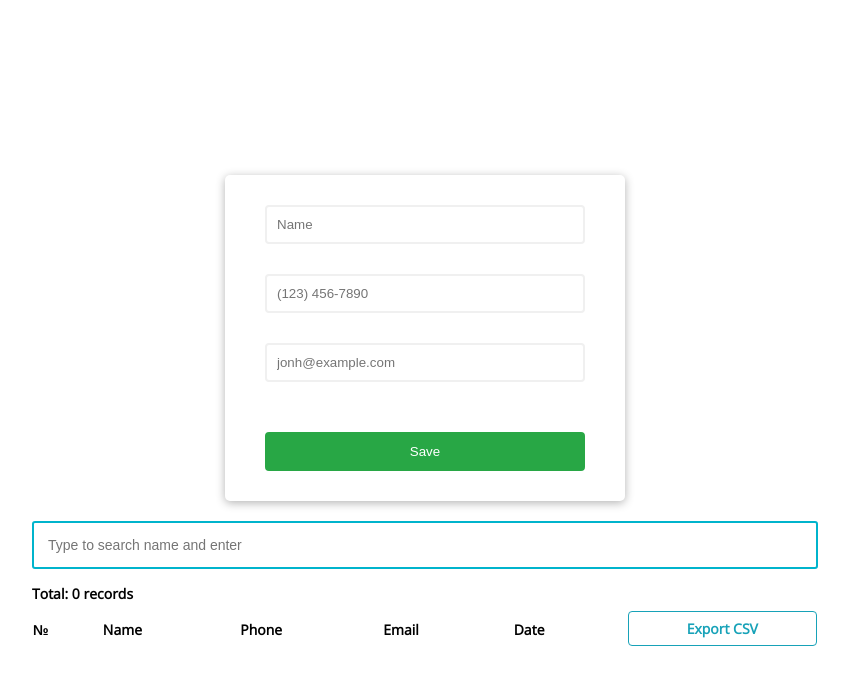
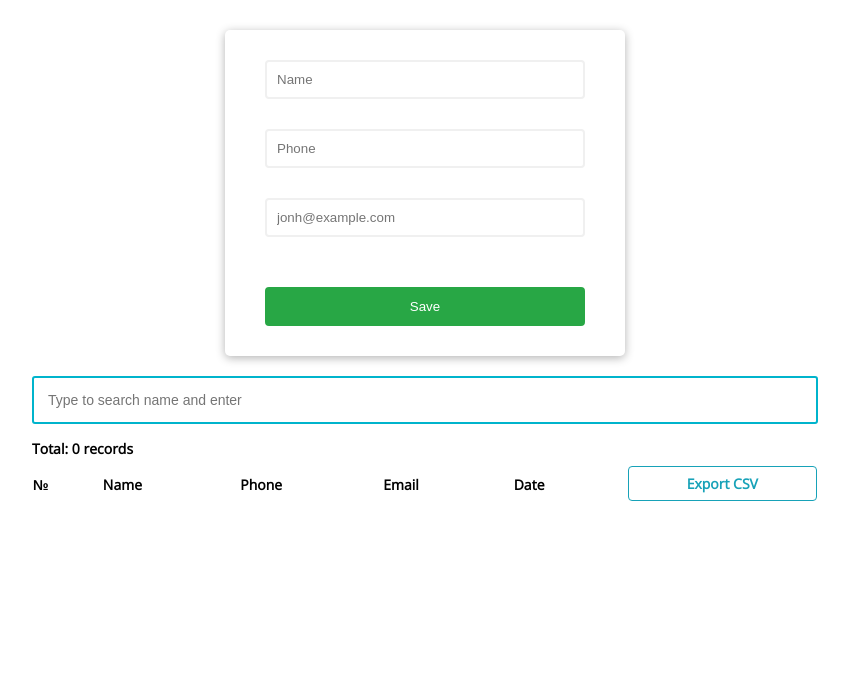
Before and after one commit to seng-js/react-js-contact-list-hook, a React (Create React App) app: page / in a window 1280 px wide. Shown: the top 684 px of the page, without its empty margins (215-1064 px from the left). Built offline with nearby package versions, Linux system fonts and the light colour scheme.

Commit message:
- Fixed save data

```diff
--- a/src/App.js
+++ b/src/App.js
@@ -2,12 +2,12 @@ import './App.css';
 import ContactList from "./components/Contact/ContactList";
 import ContactForm from "./components/Contact/ContactForm";
 import ContactSearch from "./components/Contact/ContactSearch";
-import {getContactStorage, getDataById, searchContactInfo} from "./util/";
+import {getContactStorage, getDataById, searchContactInfo, getDefaultContact} from "./util/";
 import React, {useState} from 'react';
 
 function App() {
     const [contacts, setContacts] = useState(getContactStorage());
-    const [contact, setContact] = useState([]);
+    const [contact, setContact] = useState(getDefaultContact());
 
     const editActionInfo = (id) => {
         setContact(getDataById(id))
--- a/src/components/Contact/ContactForm.js
+++ b/src/components/Contact/ContactForm.js
@@ -1,4 +1,5 @@
 import {useForm} from 'react-hook-form';
+import React, { useEffect, useMemo } from 'react';
 import {
     getContactStorage,
     contactStore,
@@ -7,29 +8,11 @@ import {
 } from "../../util/";
 
 const ContactForm = (props) => {
-    const { register, handleSubmit, formState: { errors }, setValue } = useForm();
-
-    setValue('name', props.contact?.name);
-    setValue('phone', props.contact?.phone);
-    setValue('email', props.contact?.email);
-
-    const validationOptions = {
-        name: { required: "Name is required!" },
-        phone: {
-            required: "Phone is required!",
-            pattern: {
-                value: /^\(?(\d{3})\)?[- ]?(\d{3})[- ]?(\d{4})$/,
-                message: 'Phone is invalid format!',
-            }
-        },
-        email: {
-            required: "Email is required!",
-            pattern: {
-                value: /^[a-zA-Z0-9]+@[a-zA-Z0-9]+\.[A-Za-z]+$/,
-                message: 'Email is invalid format!',
-            }
-        }
-    };
+    const { register, handleSubmit, formState: { errors }, reset } = useForm({
+        defaultValues: useMemo(() => {
+            return props.contact;
+        }, [props])
+    });
 
     const saveInfo = (data) => {
         if (props.contact?.id === undefined) {
@@ -66,40 +49,45 @@ const ContactForm = (props) => {
         localStorage.setItem(contactStore(), JSON.stringify(contacts));
     }
 
+    useEffect(() => {
+        reset(props.contact);
+    }, [props.contact, reset]);
+
     return (
         <div className="wrapper">
             <form action="" id="form" onSubmit={handleSubmit(saveInfo)} className="form">
                 <div className={errors?.name ? "form-control error" : "form-control"}>
-                    <input type="text" id="name"
-                           name="name"
-                           onChange={(event) => {setValue('name', event.target.value)}}
+                    <input type="text"
                            placeholder="Name"
-                           {...register('name', validationOptions.name) }
+                           {...register('name', {required: {value: true, message: 'Name is required!'}}) }
                     />
                     <small>{errors?.name && errors?.name.message}</small>
                 </div>
                 <div  className={errors?.phone ? "form-control error" : "form-control"}>
-                    <input type="phone" id="phone"
-                           name="phone"
-                           onChange={(event) => {setValue('phone', event.target.value)}}
-                           placeholder="(123) 456-7890"
-                           {...register('phone', validationOptions.phone )}
+                    <input type="phone"
+                           placeholder="Phone"
+                           {...register("phone", {
+                               required: { value: true, message: "Phone is required!" },
+                               pattern: { value: /^-?\d+\.?\d*$/, message: 'Phone is invalid format!' },
+                               minLength: { value: 9, message: 'Min digit 9' },
+                           })}
                     />
                     <small>{errors?.phone && errors.phone.message}</small>
                 </div>
                 <div  className={errors?.email ? "form-control error" : "form-control"}>
-                    <input type="text" id="email"
-                           name="email"
+                    <input type="text"
                            placeholder="jonh@example.com"
-                           onChange={(event) => {setValue('email', event.target.value)}}
-                           {...register('email', validationOptions.email )}
+                           {...register("email", {
+                               required: { value: true, message: "Email is required!" },
+                               pattern: { value: /^[a-zA-Z0-9]+@[a-zA-Z0-9]+\.[A-Za-z]+$/, message: 'Email is invalid format!' }
+                           })}
                     />
                     <small>{errors?.email && errors.email.message}</small>
                 </div>
                     {props.contact.id && (
                         <a href="/" className="link-cancel">Cancel</a>
                     )}
-                <button type="submit" className="btn-success" value="Save" id="submit">{props.contact?.name === undefined ? 'Save': 'Update'}</button>
+                <button type="submit" className="btn-success" value="Save" id="submit">{props.contact?.action === 'Save' ? 'Save': 'Update'}</button>
             </form>
         </div>
     );
--- a/src/components/Contact/ContactTable.css
+++ b/src/components/Contact/ContactTable.css
@@ -27,3 +27,8 @@ tbody td {
 tbody tr:hover {
     background-color: #eee;
 }
+
+.table-list {
+    height: 400px;
+    overflow-y:auto;
+}
--- a/src/components/Contact/ContactTable.js
+++ b/src/components/Contact/ContactTable.js
@@ -58,6 +58,7 @@ const ContactTable = (props) => {
     )
 
     return (
+        <div className="table-list">
             <table className="table-sort">
                 <thead>
                 <tr>
@@ -89,6 +90,7 @@ const ContactTable = (props) => {
                 ))}
                 </tbody>
             </table>
+        </div>
     );
 };
 
--- a/src/util/index.js
+++ b/src/util/index.js
@@ -8,6 +8,15 @@ const getContactStorage = () => {
     }
 
     return [];
+}
+
+const getDefaultContact = () => {
+    return {
+        name: '',
+        phone: '',
+        email: '',
+        action: 'Save'
+    };
 }
 
 const getDataById = (id) => {
@@ -64,5 +73,6 @@ export {
     findMaxId,
     deleteInfo,
     searchContactInfo,
+    getDefaultContact,
     getCurrentDate,
 }
```
Lines whose indentation alone changed are shown as unchanged.
